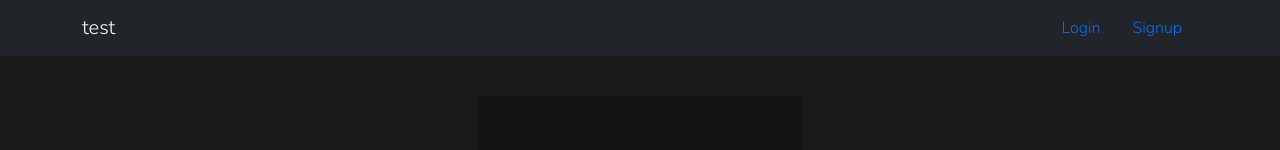
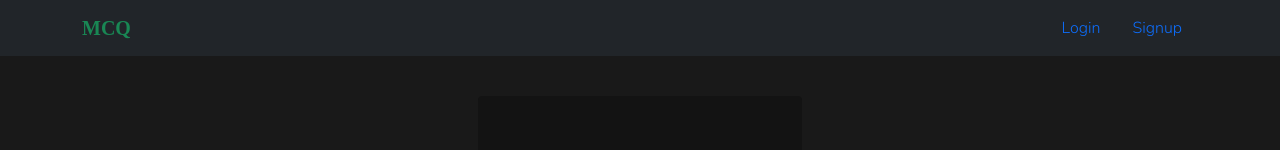
Before and after one commit to ayushgupta0010/mcq, a React (Create React App) app in the folder frontend/: page /login in a window 1280 px wide. Shown: the top 150 px of the page. Built offline with nearby package versions, Linux system fonts and the light colour scheme; a web font is replaced by a local one.

Commit message:
Styled navbar-brand view

```diff
--- a/frontend/src/components/NavbarComponents/index.js
+++ b/frontend/src/components/NavbarComponents/index.js
@@ -10,8 +10,11 @@ const Navbar = () => {
   return (
     <nav className='navbar navbar-dark navbar-expand-lg bg-dark'>
       <div className='container'>
-        <Link className='navbar-brand' to='/'>
-          test
+        <Link
+          to='/'
+          className='navbar-brand styledFont text-success'
+          style={{ fontWeight: "600" }}>
+          MCQ
         </Link>
         {isLoggedIn ? <LoggedIn /> : <LoggedOut />}
       </div>
```
